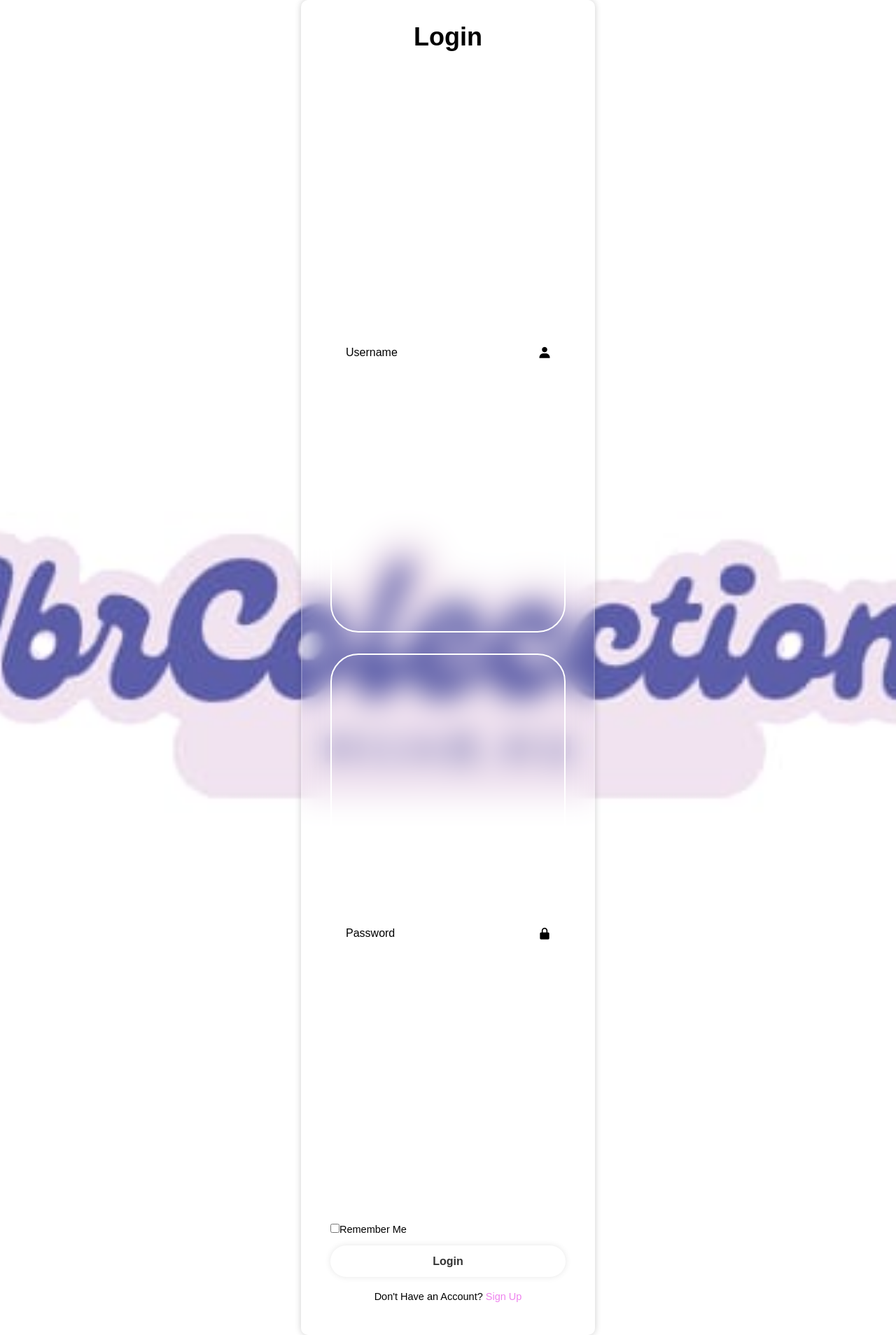
After one commit to devaarman/ibrahim, a Django app: page /form/ in a window 1280 px wide. The commit adds this page. Shown: the whole page at 70% size. Run offline with Django 4.2, Linux system fonts and the light colour scheme.

Commit message:
perubahan awal

```diff
--- a/devaproject/devaproject/urls.py
+++ b/devaproject/devaproject/urls.py
@@ -5,4 +5,5 @@ from hijab import views
 urlpatterns = [
     path('admin/', admin.site.urls),
     path('', views.index),
+    path('form/', views.form),
 ]
--- a/devaproject/hijab/views.py
+++ b/devaproject/hijab/views.py
@@ -3,4 +3,6 @@ from django.http import HttpResponse
 
 def index (request):
     return render(request, "index.html")
+def form (request):
+    return render(request, "form.html")
 # Create your views here.
--- /dev/null
+++ b/devaproject/static/css/form.css
@@ -0,0 +1,105 @@
+* {
+    margin: 0;
+    padding: 0;
+    box-sizing: border-box;
+    font-family: "Poppins", sans-serif;
+}
+
+body {
+    display: flex;
+    justify-content: center;
+    align-items: center;
+    min-height: 100vh;
+    background-image: url(../images/profil.1.jpeg);
+    background-size: cover;
+    background-position: center;
+}
+
+.wrapper {
+    width: 420px;
+    background: transparent;
+    border: 2px solid rgba(255, 255, 255, 0.2);
+    backdrop-filter: blur(20px);
+    box-shadow: 0 0 10px rgba(0, 0, 0, 0.2);
+    color: black;
+    border-radius: 10px;
+    padding: 30px 40px;
+}
+
+.wrapper h2 {
+    font-size: 36px;
+    text-align: center;
+}
+
+.wrapper .input-grup {
+    position: relative;
+    width: 100%;
+    height: 100%;
+    margin: 30px 0;
+}
+
+.input-grup input {
+    width: 100%;
+    height: 100%;
+    background: transparent;
+    border: none;
+    outline: none;
+    border: 2px solid rgba(255, 255, 255, 2);
+    border-radius: 40px;
+    font-size: 16px;
+    color: black;
+    padding: 20px 45px 20px 20px;
+}
+
+.input-grup input::placeholder {
+    color: black;
+}
+
+.input-grup i {
+    position: absolute;
+    right: 20px;
+    top: 50%;
+    transform: translateY(-50%);
+    font-size: 20px;
+}
+
+.wrapper .remember{
+    display: flex;
+    justify-content: space-between;
+    font-size: 14.5px;
+    margin: -15px 0 15px;
+}
+
+.remember label input{
+    accent-color: black;
+    margin-right: 3px;
+}
+
+.wrapper .btn {
+    width: 100%;
+    height: 45px;
+    background: #fff;
+    border: none;
+    outline: none;
+    border-radius: 40px;
+    box-shadow: 0 0 10px rgba(0, 0, 0, 0.1);
+    cursor: pointer;
+    font-size: 16px;
+    color: #333;
+    font-weight: 600;
+}
+
+.wrapper .sign-up {
+    font-size: 14.5px;
+    text-align: center;
+    margin: 20px 0 15px;
+}
+
+.sign-up p a {
+    color: violet;
+    text-decoration: none;
+}
+
+.sign-up p a:hover {
+    text-decoration: underline;
+}
--- /dev/null
+++ b/devaproject/templates/form.html
@@ -0,0 +1,41 @@
+{% load static %}
+<! DOCTYPE html>
+<html lang="en">
+    <head>
+        <meta charset="UTF-8" />
+        <meta name="viewport" content="width=device-width, initial-scale=1.0" />
+        <link rel="stylesheet" href="{%static 'css/form.css' %}">
+        <title> Login Hijabku-IbrCollection</title>
+        <link
+        href="https://unpkg.com/boxicons@2.1.4/css/boxicons.min.css"
+        rel="stylesheet"
+    />
+    </head>
+    <body>
+        <div class="wrapper">
+            <div class="form-wrapper sign-in">
+                <form action="/">
+                    <h2>Login</h2>
+                    <div class="input-grup">
+                        <input type="text" placeholder="Username" required />
+                        <i class="bx bxs-user"></i>
+                    </div>
+                    <div class="input-grup">
+                        <input type="password" placeholder="Password" required />
+                        <i class="bx bxs-lock-alt"></i>
+                        </div>
+                        <div class="remember">
+                            <lebel for=""><input type="checkbox" />Remember Me</lebel>
+                        </div>
+                        <button type="submit" class="btn">Login</button>
+                        <div class="sign-up">
+                            <p>
+                                Don't Have an Account?
+                                <a herf="a" class="signupbtn-link"> Sign Up</a>
+                            </p>
+                    </div>
+                </form>
+            </div>
+        </div>
+    </body>
+</html>
--- a/devaproject/templates/index.html
+++ b/devaproject/templates/index.html
@@ -98,6 +98,7 @@
                 </li>
                 <li><a href="#blog-section" class="nav-link">Buy</a></li>
                 <li><a href="#contact-section" class="nav-link">Penilaian</a></li>
+                <li><a href="/form" class="nav-link">Login</a></li>
               </ul>
             </nav>
           </div>
@@ -123,7 +124,7 @@
                 <div class="col-md-10 text-center">
                   <h1>Welcome To IbrCollection<span class="typed-words"></span></h1>
                   <p class="lead mb-5">lindungilah Mahkotamu Dengan Berhijab. Hijab akan membuat wanita lebih ternilai.<a href="#">  IbrCollection</a></p>
-                  <div><a data-fancybox data-ratio="2" href="https://vimeo.com/317571768" class="btn btn-primary btn-md">Profile</a></div>
+                  <div><a href="/form" class="btn btn-primary btn-md">Login</a></div>
                 </div>
               </div>
 
```
